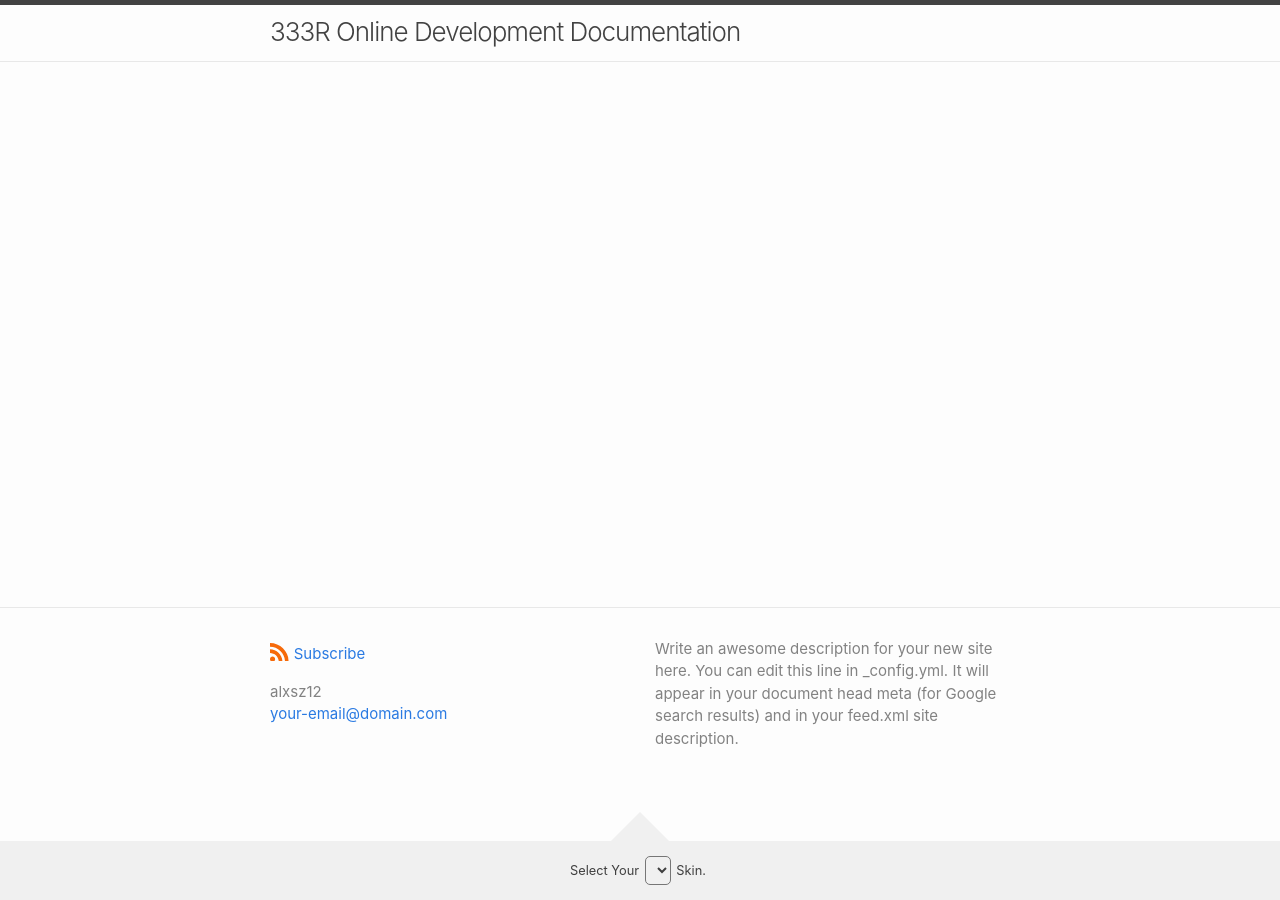
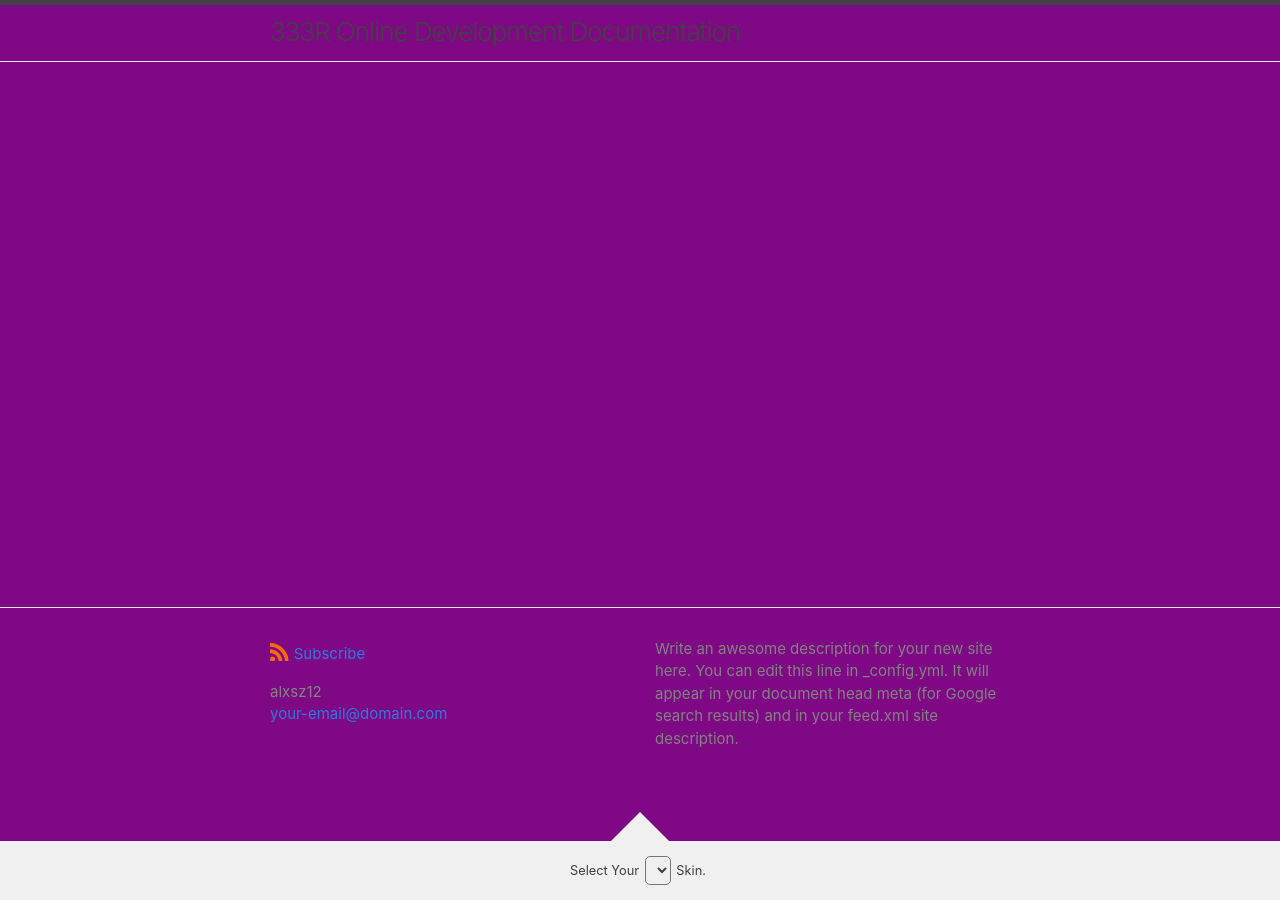
Before and after one commit to alxsz12/alxsz12.github.io, a Jekyll site: the page built from index.md, in a window 1280 px wide. Built offline with Jekyll 4.4.1, drawn with Linux system fonts in a browser that asks for light colours.

Commit message:
Update auto.scss

```diff
--- a/_sass/minima/skins/auto.scss
+++ b/_sass/minima/skins/auto.scss
@@ -17,7 +17,7 @@
 $lm-site-title-color:      $lm-brand-color-dark !default;
 
 $lm-text-color:            #111111 !default;
-$lm-background-color:      #fdfdfd !default;
+$lm-background-color:      #7f0985 !default;
 $lm-code-background-color: #eeeeff !default;
 
 $lm-link-base-color:       #2a7ae2 !default;
```
